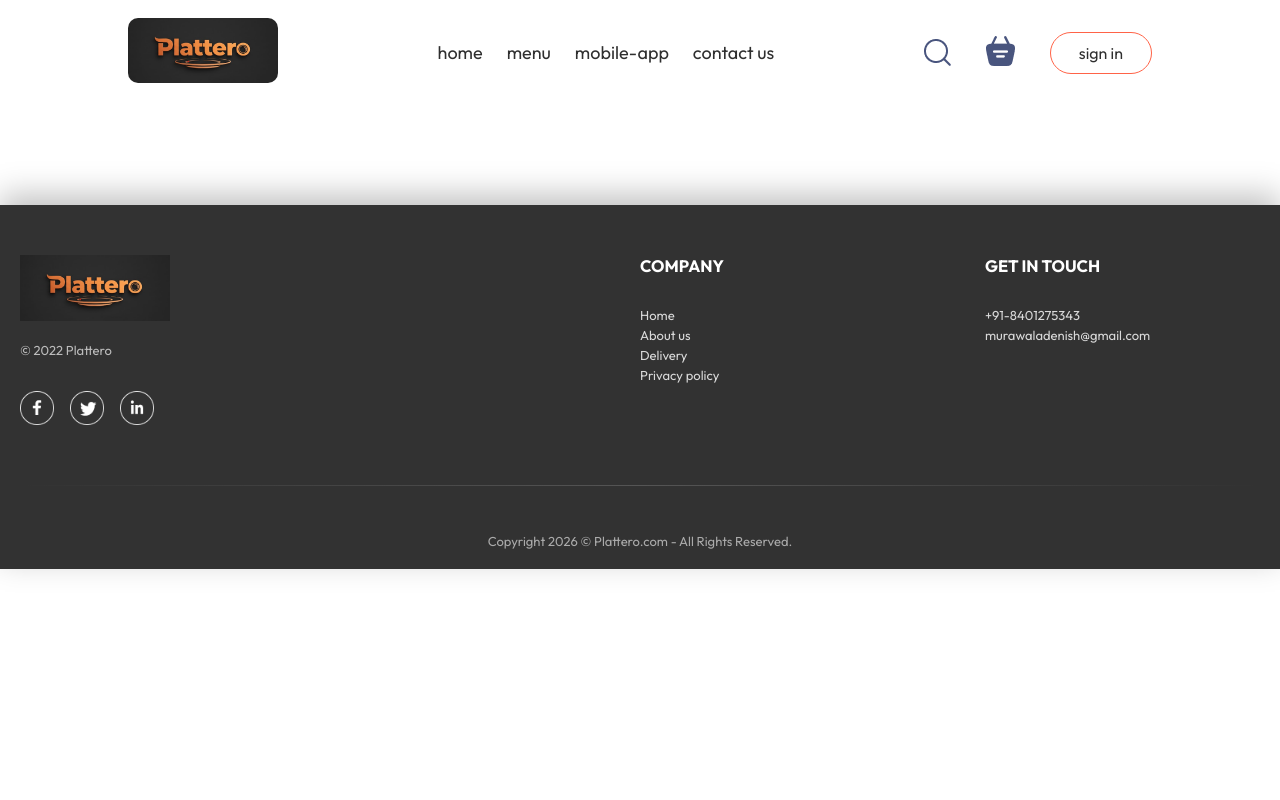
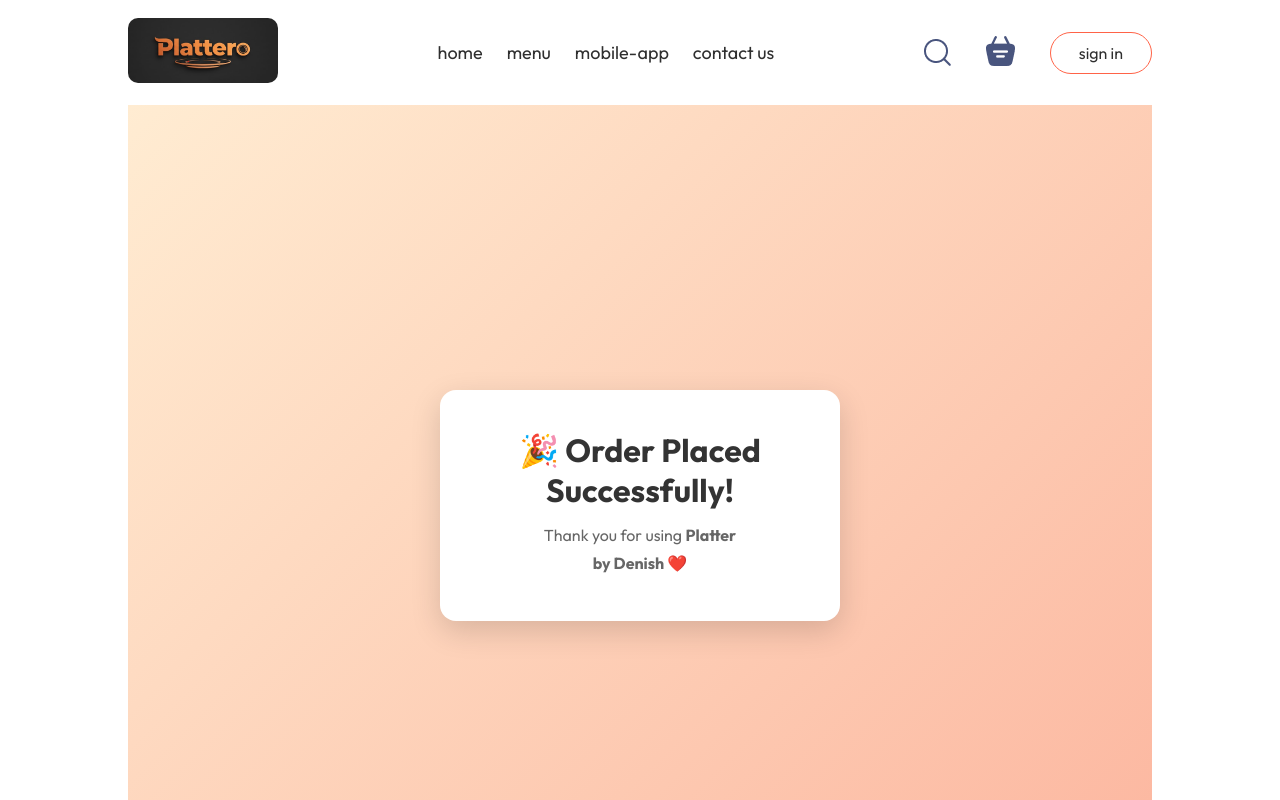
Before and after one commit to denish178/Plattero, a React (Vite) app in the folder frontend/: page /success in a window 1280 px wide. Shown: the top 800 px of the page. Built offline with nearby package versions, Linux system fonts and the light colour scheme.

Commit message:
Added success page

```diff
--- a/frontend/src/App.jsx
+++ b/frontend/src/App.jsx
@@ -6,6 +6,7 @@ import Cart from "./pages/Cart/Cart";
 import PlaceOrder from "./pages/PlaceOrder/PlaceOrder";
 import Footer from "./components/Footer/Footer";
 import LoginPopup from "./components/LoginPopup/LoginPopup";
+import Success from "./pages/Success/Success";
 
 const App = () => {
   const [showLogin, setShowLogin] = useState(false);
@@ -20,6 +21,7 @@ const App = () => {
           <Route path="/" element={<Home />} />
           <Route path="/cart" element={<Cart />} />
           <Route path="/order" element={<PlaceOrder />} />
+          <Route path="/success" element={<Success />} />
         </Routes>
       </div>
       <Footer />
--- a/frontend/src/pages/PlaceOrder/PlaceOrder.jsx
+++ b/frontend/src/pages/PlaceOrder/PlaceOrder.jsx
@@ -10,6 +10,13 @@ const PlaceOrder = () => {
   const subtotal = getTotalCartAmount();
   const deliveryFee = subtotal === 0 ? 0 : 2;
   const total = subtotal + deliveryFee;
+
+  const handleSubmit = (e) => {
+    e.preventDefault();
+    if (subtotal > 0) {
+      navigate("/success");
+    }
+  };
 
   return (
     <form className="place-order">
@@ -51,6 +58,7 @@ const PlaceOrder = () => {
               <b>${total.toFixed(2)}</b>
             </div>
             <button
+              onSubmit={handleSubmit}
               type="submit"
               disabled={subtotal === 0}
               className={subtotal === 0 ? "disabled-btn" : "place-order-btn"}
--- /dev/null
+++ b/frontend/src/pages/Success/Success.css
@@ -0,0 +1,33 @@
+.success-page {
+  height: 100vh;
+  display: flex;
+  justify-content: center;
+  align-items: center;
+  background: linear-gradient(135deg, #ffecd2, #fcb69f);
+}
+
+.success-card {
+  background: white;
+  padding: 40px;
+  border-radius: 16px;
+  box-shadow: 0 10px 30px rgba(0, 0, 0, 0.15);
+  text-align: center;
+  max-width: 400px;
+}
+
+.success-card h1 {
+  margin-bottom: 15px;
+  color: #333;
+}
+
+.success-card p {
+  margin: 8px 0;
+  color: #666;
+  font-size: 16px;
+}
+
+.by-line {
+  margin-top: 15px;
+  font-weight: bold;
+  color: #ff4d4d;
+}
--- /dev/null
+++ b/frontend/src/pages/Success/Success.jsx
@@ -0,0 +1,18 @@
+import React from "react";
+import "./Success.css";
+
+const Success = () => {
+  return (
+    <div className="success-page">
+      <div className="success-card">
+        <h1>🎉 Order Placed Successfully!</h1>
+        <p>
+          Thank you for using <b>Platter</b>
+        </p>
+        <p className="by-line">by Denish ❤️</p>
+      </div>
+    </div>
+  );
+};
+
+export default Success;
```
